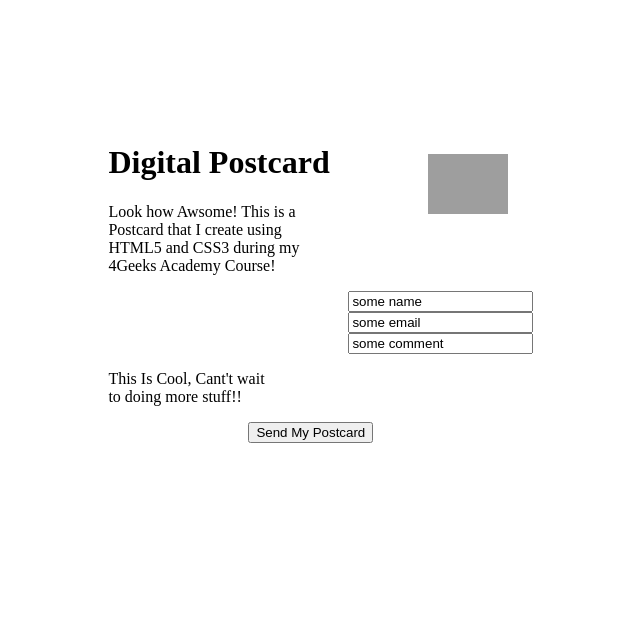
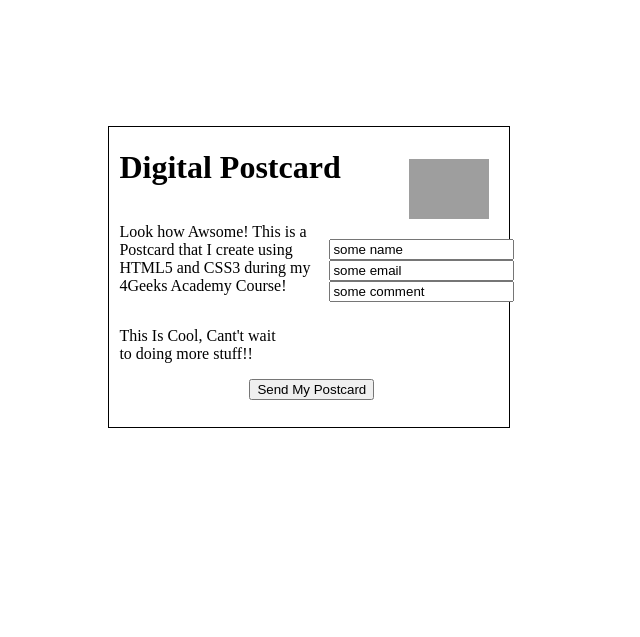
Before and after one commit to MatiasVillela/POSTCARD, a plain HTML site: page index.html in a window 1280 px wide. Shown: the whole page, without its empty margins (342-982 px from the left). Drawn offline with Linux system fonts and the light colour scheme; grey boxes are pictures that could not be loaded.

Commit message:
Terminado

```diff
--- a/index.css
+++ b/index.css
@@ -1,24 +1,32 @@
 
-#postcard{margin-left: 35%;
+#postcard{border-width: 1px;
+    border-style: solid;
+    object-fit: contain;
+    margin-left: 35%;
     margin-top: 10%;
-    display: inline-block;
-    border-width: 1px;
     border-color: black;
-    height: 500px;
+    height: 300px;
     width: 400px;}
-#title{margin-top:10px;}
+#div1{margin-left: 10px;}
 
 button{text-align: center;
 margin-left: 35%;}
 
-#img1 {object-fit: contain;
+#img1 {
+    object-fit: contain;
     height: 80px;
 width: 80px;
-float: right;}
+float: right;
+margin-right: 20px ;}
 
-#mybody{width:100%;
-    display: inline;
-    margin-top:20px;
-    object-fit: contain;}
-#inputs{margin-left: 60%;}
-#parr1{display: inline;}
+#mybody2{width:50%;float: left;
+margin-left: 10px;
+margin margin-top: 40px;}
+
+#inputs{width: 45%;
+    float: right;
+margin-top: 10px;}
+
+#parr2{width: 95%;
+float: left;
+margin-left: 10px;}
--- a/index.html
+++ b/index.html
@@ -12,8 +12,9 @@
            <img id="img1" src="https://storage.googleapis.com/replit/images/1511936948186_53605a1f8e2f117b874504a42b735a7f.png">
            <h1 id="title">Digital Postcard</h1>
         </div>
-        <div>
-            <div id="mybody">
+        <div >
+            <div>
+            <div id="mybody2">
                 <p>Look how Awsome! This is a<br>Postcard that I create using<br> HTML5 and CSS3 during my <br>4Geeks Academy Course!</p>
             </div>
             <div id="inputs">
@@ -21,7 +22,8 @@
                 <input type="b" value="some email">
                 <input type="c" value="some comment">
             </div>
-            <div>
+        </div>
+            <div id="parr2">
                 <P>This Is Cool, Cant't wait <br>to doing more stuff!!</P>
             </div>
         </div>
```
